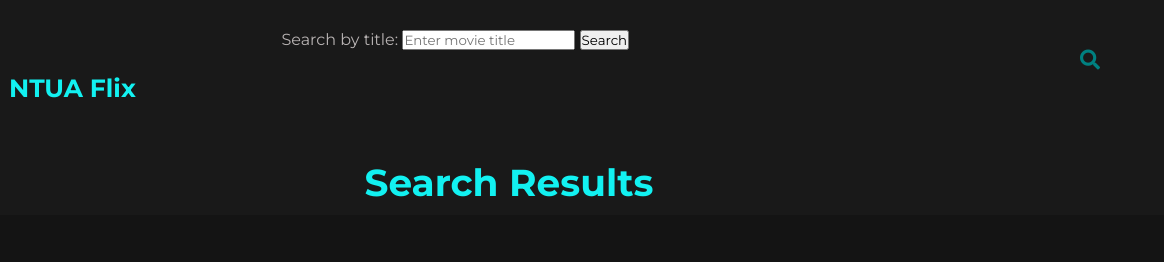
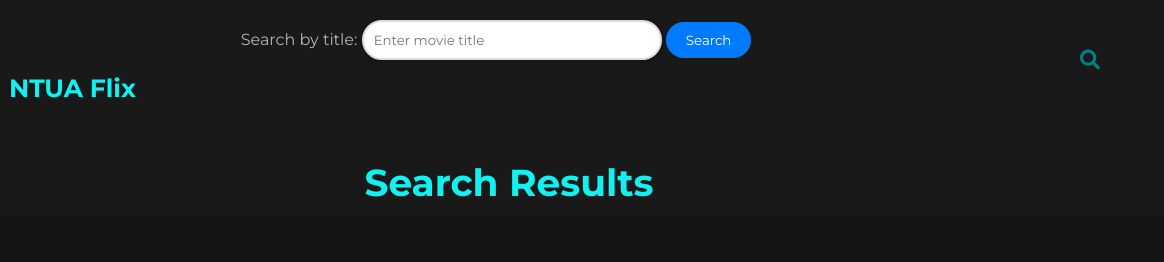
Before and after one commit to ntua-el20096/Software_Engineering_23-55_Private, a website: page SeperateCode/public/results.html in a window 1280 px wide. Shown: the top 262 px of the page, 116-1280 px from the left. Drawn offline with Linux system fonts and the light colour scheme.

Commit message:
Update main.css

```diff
--- a/SeperateCode/public/main.css
+++ b/SeperateCode/public/main.css
@@ -897,3 +897,34 @@ margin-left: 120px;
 
 
 }
+
+
+#searchInput {
+    padding: 10px;
+    width: 300px;
+    border: 2px solid #ddd; /* Light grey border */
+    border-radius: 20px; /* Rounded corners */
+    transition: all 0.3s ease-in-out; /* Smooth transition for effects */
+    outline: none; /* Removes the outline */
+    box-shadow: 0 2px 5px rgba(0, 0, 0, 0.2); /* Adds a subtle shadow */
+}
+
+#searchInput:focus {
+    border-color: #007bff; /* Changes border color on focus */
+    box-shadow: 0 0 8px rgba(0, 123, 255, 0.5); /* More pronounced shadow on focus */
+    width: 350px; /* Optionally expand the input field */
+}
+
+#searchButton {
+    padding: 10px 20px;
+    border: none;
+    border-radius: 20px; /* Rounded corners */
+    background-color: #007bff; /* Bootstrap primary color */
+    color: white;
+    cursor: pointer;
+    transition: background-color 0.3s ease-in-out; /* Smooth transition for background color */
+}
+
+#searchButton:hover {
+    background-color: #0056b3; /* Darker shade on hover */
+}
```
